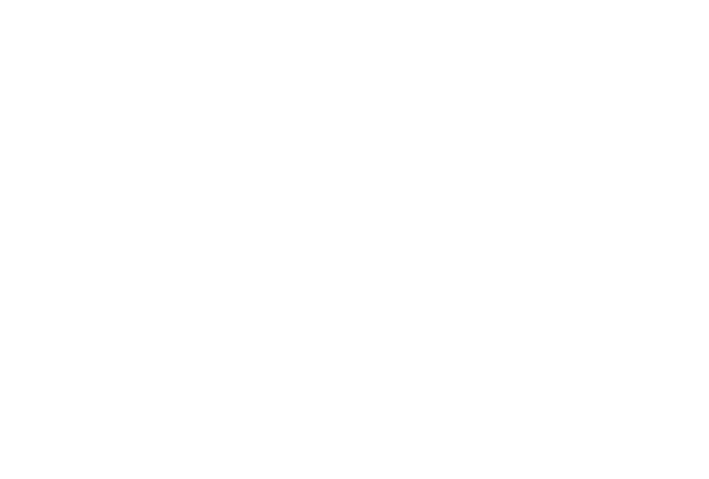
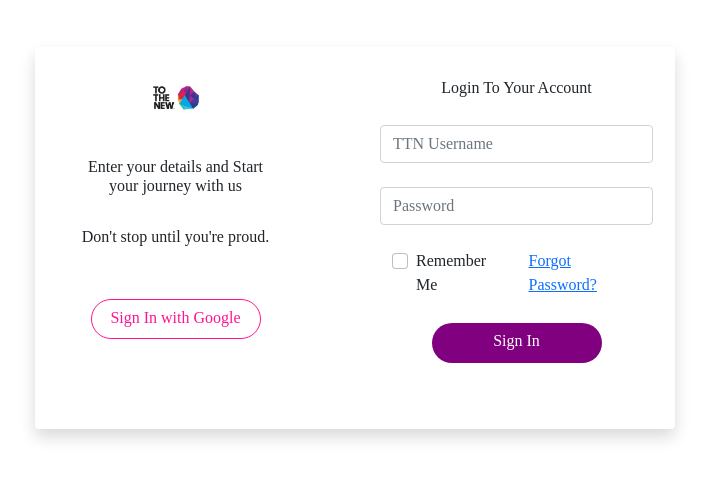
Before and after one commit to anshTTN/Buzzz, a React (Create React App) app: page /login in a window 1280 px wide. Before the commit this address had no page. Shown: the part 153-632 px from the top of the page, without its empty margins (285-994 px from the left). Built offline with nearby package versions, Linux system fonts and the light colour scheme.

Commit message:
added login frontend

```diff
--- a/src/App.js
+++ b/src/App.js
@@ -2,6 +2,7 @@
 import './css/style.css'
 import { BrowserRouter as Router, Route,Routes} from 'react-router-dom'
 import FeedsPage from './components/FeedsPage';
+import Login from './components/Login';
 
 function App() {
   return (
@@ -11,6 +12,10 @@
           <FeedsPage />
         }>
         </Route>
+        <Route path='/login' element={
+          <Login />
+        }>
+        </Route>
       </Routes>
     </Router>
   );
--- a/src/components/Login.jsx
+++ b/src/components/Login.jsx
@@ -1,16 +1,83 @@
+import loginlogo from '../images/newlogo.png';
 function Login(){
 
 
 return (
-  <div className="d-flex">
-<div>
-<h2> Name:</h2>
+  <>
+    <section>
+
+<div className="container shadow p-3 mb-5 bg-white rounded">
+
+  <div className="row">
+    <div className="col">
+      <div className="d-grid gap-4">
+        <div className="loginlogo">
+          <img src= {loginlogo} alt="logo"/>
+
+        </div>
+        <div className="heading_1">
+          <h6><center>Enter your details and Start <br />your journey with us </center> </h6>
+
+        </div>
+        <div className="">
+          <h6><center>Don't stop until you're proud.</center></h6>
+
+        </div>
+        <div className="btn_1">
+          <a className="btn btn-primary" id="btn_1" href="#" role="button">Sign In with Google</a>
+
+        </div>
+
+      </div>
+
+    </div>
+
+
+    <div className="col form-content">
+      <div className="heading_2">
+        <h6> <center>Login To Your Account</center></h6>
+
+      </div>
+
+       <form className = "login-form">
+         <div className="d-grid gap-4">
+           <div className="row row_1">
+             <input className="form-control"type="text" name="name" placeholder="TTN Username" autoComplete='off' />
+           </div>
+
+           <div className="row row_2">
+             <input className="form-control"type="password" id = "inputPassword" placeholder="Password" autoComplete='off' />
+           </div>
+
+           <div className="row row_3">
+             <div className="col-6">
+               <div className="form-check">
+                 <input type="checkbox" className="form-check-input" id="exampleCheck1" />
+                 <label className="form-check-label" for="exampleCheck1">Remember Me</label>
+               </div>
+             </div>
+             <div className="col-6">
+               <div className="forgot float-right">
+                <a href="#" id="forgot-link">Forgot Password?</a>
+              </div>
+             </div>
+           </div>
+
+           <div className="row row_4">
+             <a className="btn btn-primary" id="btn_2" href="#" role="button">Sign In</a>
+           </div>
+         </div>
+
+
+   </form>
+   </div>
+
+
+
 </div>
-
-<div>
-<h2> Ankit </h2>
 </div>
-  </div>
+</section>
+  </>
 );
 
 }
--- a/src/css/style.css
+++ b/src/css/style.css
@@ -176,3 +176,74 @@
 .addFriendInSuggestion{
   color: blue;
 }
+
+/*------------------------------------Ankita's CSS----------------------------------------------*/
+
+section{
+  position :absolute;
+  width: 50vw;
+  height: 50vh;
+
+  top:50%;
+  left:50%;
+  margin-right: -50%;
+  transform : translate(-50% , -50%);
+
+}
+
+.form-content{
+  padding-top: 15px;
+  padding-right: 30px;
+  padding-bottom: 50px;
+  padding-left: 80px;
+}
+
+.heading_1{
+  padding-top: 10px;
+}
+.heading_2{
+  padding-bottom: 10px;
+}
+.row_1{
+  padding-top: 10px;
+}
+
+
+.loginlogo{
+  padding-top: 10px;
+  text-align: center;
+}
+.loginlogo img {
+  height: 50px;
+    width: auto;
+
+}
+
+#btn_1{
+  height: 40px;
+  width: 170px;
+  display: flex;
+  margin: 0 auto;
+  justify-content: center;
+  background-color: #FFFFFF;
+  color : #FF1493;
+  border-color: #FF1493;
+
+  border-radius: 50px;
+
+}
+.btn_1{
+  padding-top: 20px;
+}
+
+#btn_2{
+  height: 40px;
+  width: 170px;
+  display: flex;
+  margin: 0 auto;
+  justify-content: center;
+  background-color: #800080;
+  border: none;
+
+  border-radius: 50px;
+}
```
Also changed, not shown: src/images/newlogo.png (added).
